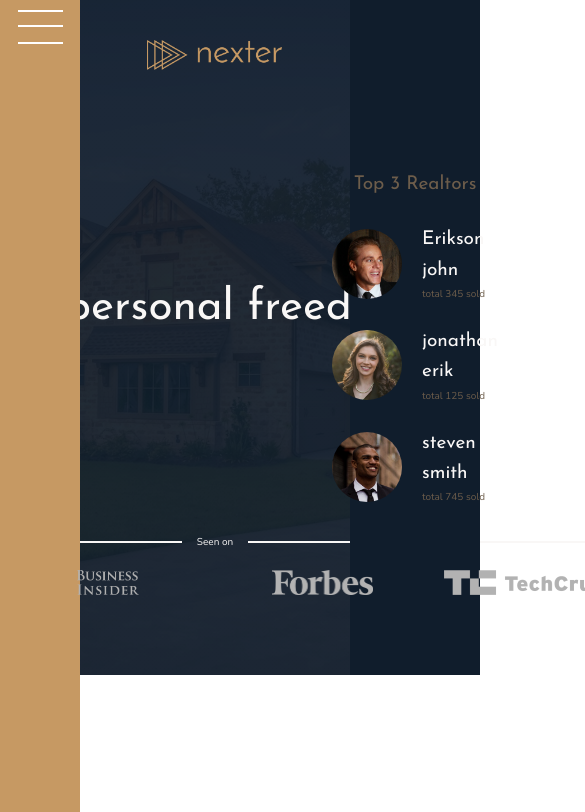
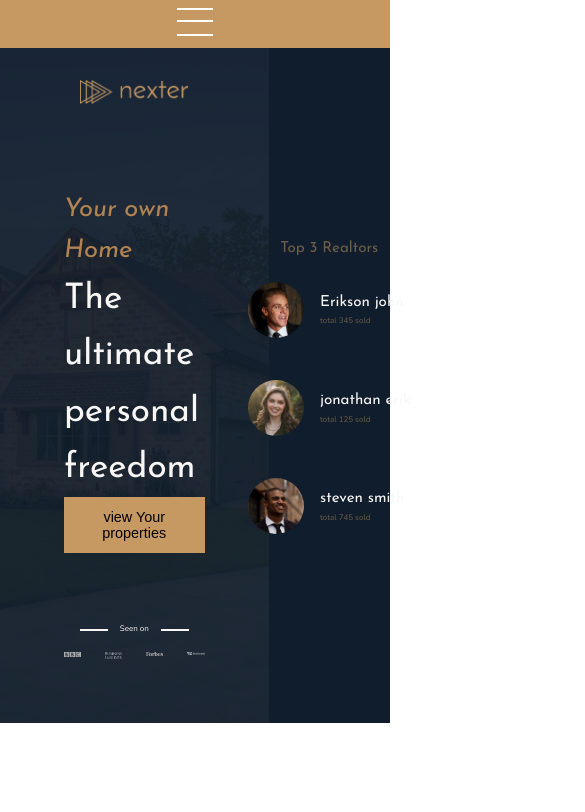
Before and after one commit to Shahjalalrafi/nexter-web, a website: page index.html in a window 390 px wide. Shown: the top 812 px of the page, 585 px wide, since content can reach past the window. Drawn offline with nearby package versions, Linux system fonts and the light colour scheme.

Commit message:
desktop version responsive done

```diff
--- a/index.html
+++ b/index.html
@@ -40,15 +40,13 @@
                 <h4 class="heading-4 heading-4--light">Erikson john</h4>
                 <p class="realtors__sold">total 345 sold</p>
             </div>
-        </div>
-        <div class="realtors__list">
+
             <img src="img/realtor-2.jpeg" alt="realtor-2" class="realtors__img">
             <div class="realtors__details">
                 <h4 class="heading-4 heading-4--light">jonathan erik</h4>
                 <p class="realtors__sold">total 125 sold</p>
             </div>
-        </div>
-        <div class="realtors__list">
+
             <img src="img/realtor-3.jpeg" alt="realtor-3" class="realtors__img">
             <div class="realtors__details">
                 <h4 class="heading-4 heading-4--light">steven smith</h4>
--- a/sass/_base.scss
+++ b/sass/_base.scss
@@ -14,6 +14,12 @@ $color-grey-dark-2: #6D5D4B;
 $font-primary: 'Nunito', sans-serif;
 $font-display: 'Josefin Sans', sans-serif;
 
+// RESPONSIVE BREAKPOINTS
+$bp-largest: 78.5em;   // 1256px
+$bp-large: 62.5em;   // 1000px
+$bp-medium: 50em;    // 800px;
+$bp-small: 37.5em;    // 600px;
+
 *,
 *::after,
 *::before {
@@ -25,6 +31,10 @@ $font-display: 'Josefin Sans', sans-serif;
 html {
     font-size: 62.5%;
     box-sizing: border-box;
+
+    @media only screen and (max-width: $bp-largest) {
+        font-size: 50%;
+    }
 }
 
 body {
@@ -38,4 +48,9 @@ body {
     display: grid;
     grid-template-rows: 80vh min-content 40vw repeat(3, min-content);
     grid-template-columns: [sidebar-start] 8rem [sidebar-end full-start] minmax(6rem, 1fr) [center-start] repeat(8, [col-start] minmax(min-content, 14rem) [col-end]) [center-end] minmax(6rem, 1fr) [full-end];
+
+    @media only screen and (max-width: $bp-large) {
+        grid-template-rows: 6rem 80vh min-content 40vw repeat(3, min-content);
+        grid-template-columns: [full-start] minmax(6rem, 1fr) [center-start] repeat(8, [col-start] minmax(min-content, 14rem) [col-end]) [center-end] minmax(6rem, 1fr) [full-end];
+    }
 }
--- a/sass/_header.scss
+++ b/sass/_header.scss
@@ -5,11 +5,15 @@
     background-position: center;
     background-size: cover;
     display: grid;
-    grid-template-rows: 1fr min-content 6rem 1fr;
-    grid-template-columns: max-content;
+    grid-template-rows: 1fr min-content minmax(6rem, min-content) 1fr;
+    grid-template-columns: minmax(min-content, max-content);
     justify-content: center;
     padding: 8rem;
     padding-top: 4rem;
+
+    // @media only screen and (max-width: $bp-medium) {
+    //     grid-column: 1 / -1;
+    // }
 
     &__logo {
         height: 3rem;
--- a/sass/_realtors.scss
+++ b/sass/_realtors.scss
@@ -10,12 +10,25 @@
     grid-row-gap: 2.5rem;
 
 
+    // @media only screen and (max-width: $bp-medium) {
+    //     grid-column: 1 / -1;
+    // }
+
+
     &__list {
         display: grid;
-        grid-template-columns: min-content 1fr;
+        grid-template-columns: min-content max-content;
         align-items: center;
         grid-column-gap: 2rem;
         grid-row-gap: 5vh;
+
+        @media only screen and (max-width: $bp-medium) {
+            grid-template-columns: repeat(3, min-content max-content);
+        }
+
+        @media only screen and (max-width: $bp-small) {
+            grid-template-columns: min-content max-content;
+        }
     }
 
 
--- a/sass/_sidebar.scss
+++ b/sass/_sidebar.scss
@@ -1,12 +1,21 @@
 .sidebar {
     background-color: $color-primary;
     grid-column: sidebar-start / sidebar-end;
-    height: 100vh;
-    position: sticky;
-    top: 0;
+    grid-row: 1 / -1;
+    // height: 100vh;
+    // position: sticky;
+    // top: 0;
 
     display: flex;
     justify-content: center;
+    z-index: 100;
+
+    @media only screen and (max-width: $bp-large) {
+        grid-column: full-start / full-end;
+        grid-row: 1 / 2;
+        // height: 6rem;
+        // position: none;
+    }
 }
 
 .nav-btn {
--- a/sass/_story.scss
+++ b/sass/_story.scss
@@ -32,6 +32,8 @@
         align-content: center;
         justify-items: start;
 
+
+
         &-text {
             font-size: 1.8rem;
             margin-bottom: 3rem;
```
Also changed, not shown: css/style.css, 1 other file.
